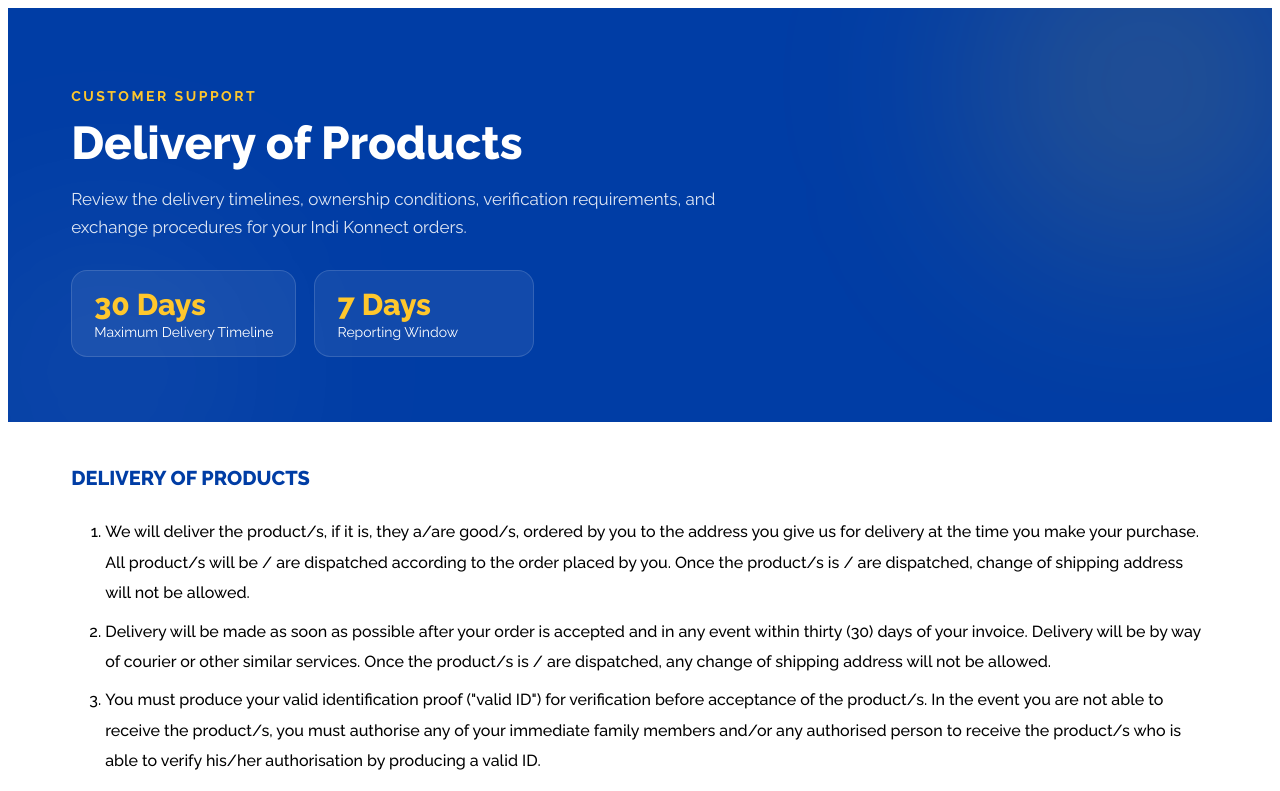
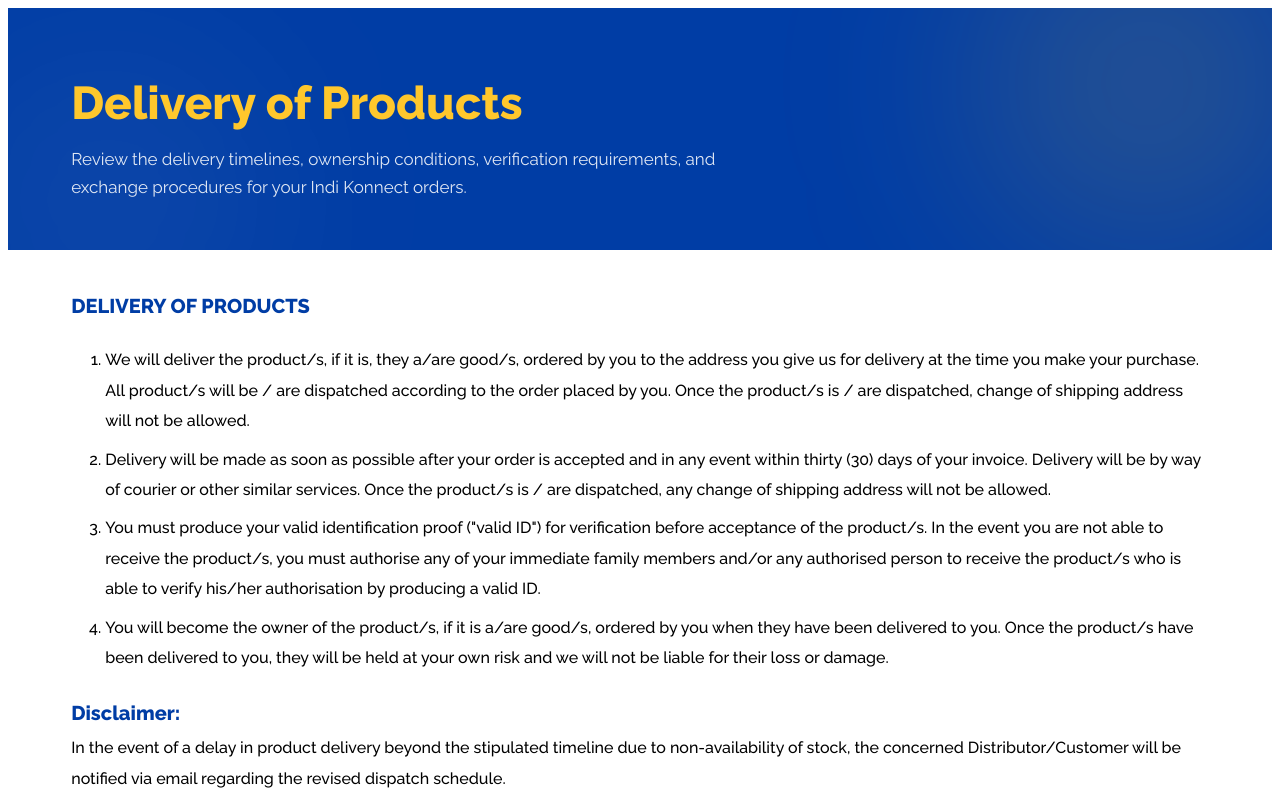
Before and after one commit to aaditya3196/IndiKonnect, a Nuxt app: page /shipping-and-delivery-policy in a window 1280 px wide. Shown: the top 791 px of the page. Built offline with nearby package versions, Linux system fonts and the light colour scheme.

Commit message:
Update shipping-and-delivery-policy.vue

```diff
--- a/app/pages/shipping-and-delivery-policy.vue
+++ b/app/pages/shipping-and-delivery-policy.vue
@@ -9,10 +9,6 @@
 
       <div class="hero-container reveal">
 
-        <p class="eyebrow">
-          Customer Support
-        </p>
-
         <h1>
           Delivery of Products
         </h1>
@@ -22,20 +18,6 @@
           verification requirements, and exchange procedures
           for your Indi Konnect orders.
         </p>
-
-        <div class="hero-badges">
-
-          <div class="hero-badge">
-            <span class="badge-num">30 Days</span>
-            <p class="badge-lbl">Maximum Delivery Timeline</p>
-          </div>
-
-          <div class="hero-badge">
-            <span class="badge-num">7 Days</span>
-            <p class="badge-lbl">Reporting Window</p>
-          </div>
-
-        </div>
 
       </div>
 
@@ -225,7 +207,7 @@ onMounted(() => {
 
 .hero-section{
   position:relative;
-  padding:80px 5% 65px;
+  padding:70px 5% 20px;
   background:#003DA5;
   overflow:hidden;
   display:flex;
@@ -261,17 +243,8 @@ onMounted(() => {
   left:-50px;
 }
 
-.eyebrow{
+.hero-container h1{
   color:#FFC72C;
-  text-transform:uppercase;
-  letter-spacing:2.5px;
-  font-size:14px;
-  margin-bottom:14px;
-  font-weight:700;
-}
-
-.hero-container h1{
-  color:white;
   font-size:46px;
   line-height:1.1;
   margin-bottom:16px;
@@ -284,33 +257,6 @@ onMounted(() => {
   line-height:1.7;
   max-width:720px;
   margin-bottom:28px;
-}
-
-.hero-badges{
-  display:flex;
-  gap:18px;
-  flex-wrap:wrap;
-}
-
-.hero-badge{
-  background:rgba(255,255,255,0.07);
-  border:1px solid rgba(255,255,255,0.14);
-  padding:16px 22px;
-  border-radius:16px;
-  min-width:220px;
-}
-
-.badge-num{
-  display:block;
-  color:#FFC72C;
-  font-size:30px;
-  font-weight:800;
-  margin-bottom:2px;
-}
-
-.badge-lbl{
-  color:white;
-  font-size:14px;
 }
 
 /* CONTENT */
```
